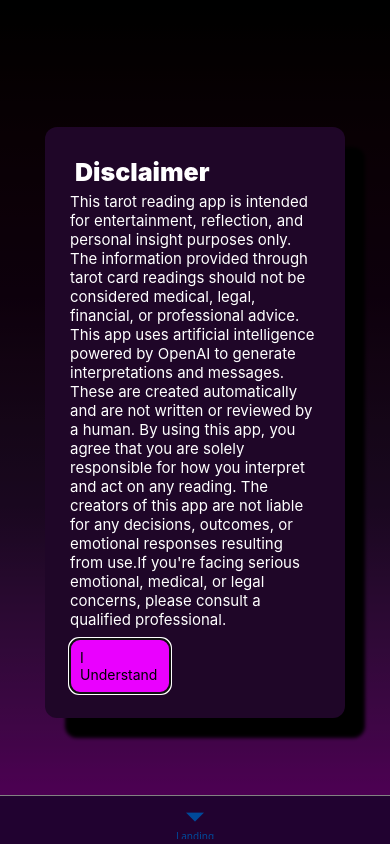
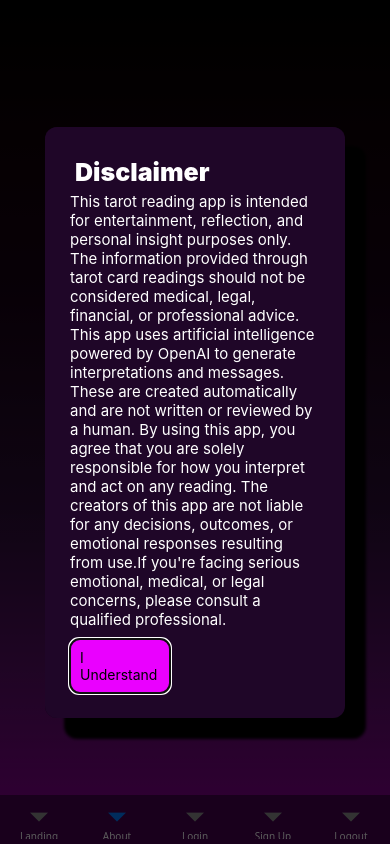
Before and after one commit to Erodri6z/The-Draw-Mobile, a React Native app: screen /About in a window 390 px wide. Built offline with nearby package versions, Linux system fonts and the light colour scheme.

Commit message:
add some syles for the nav items

```diff
--- a/components/Nav/Nav.js
+++ b/components/Nav/Nav.js
@@ -17,11 +17,16 @@ function TabNavigation(props) {
         headerShown: false,
         tabBarStyle: styles.tabBar,
         }} >
-        <Tab.Screen name="Landing"
+        <Tab.Screen name="Landing" options={{ tabBarLabelStyle:styles.navItem }}
         children={() => <LandingWrapper {...props} />} />
-
-        {/* <Tab.Screen>
-        </Tab.Screen> */}
+        <Tab.Screen name="About" options={{ tabBarLabelStyle:styles.navItem }}
+        children={() => <LandingWrapper {...props} />} />
+        <Tab.Screen name="Login" options={{ tabBarLabelStyle:styles.navItem }}
+        children={() => <LandingWrapper {...props} />} />
+        <Tab.Screen name="Sign Up" options={{ tabBarLabelStyle:styles.navItem }}
+        children={() => <LandingWrapper {...props} />} />
+        <Tab.Screen name="Logout" options={{ tabBarLabelStyle:styles.navItem }}
+        children={() => <LandingWrapper {...props} />} />
       </Tab.Navigator>
     </View>
   )
--- a/components/Nav/Styles.js
+++ b/components/Nav/Styles.js
@@ -5,7 +5,11 @@ const styles = StyleSheet.create({
     flex:1,
   },
   tabBar:{
-    backgroundColor: "rgba(53, 0, 78, 0.99)"
+    backgroundColor: "rgb(69, 0, 78)",
+    borderColor:"rgba(255, 0, 0, 0)"
+  },
+  navItem:{
+    color:"rgb(255, 255, 255)"
   }
 })
 
```
